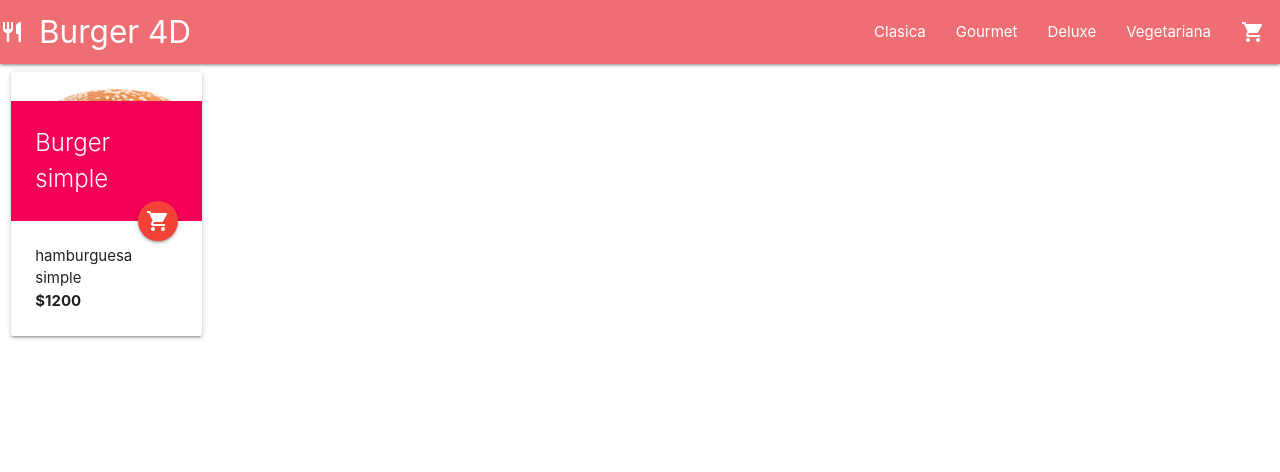
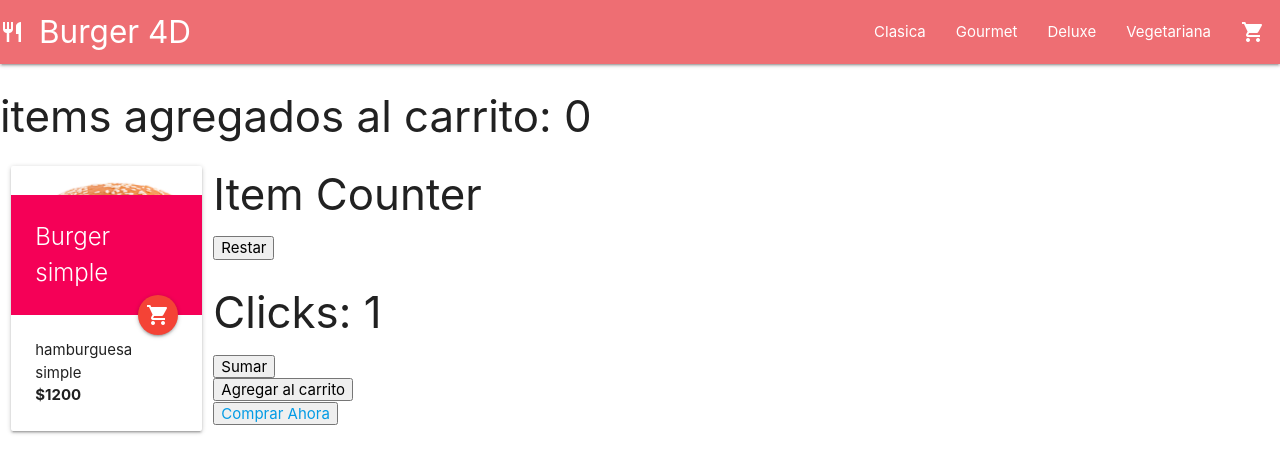
Before and after one commit to anahinarvaez/coderhouse-react, a React (Create React App) app: page /items/1 in a window 1280 px wide. Shown: the top 472 px of the page. Built offline with nearby package versions, Linux system fonts and the light colour scheme.

Commit message:
entrega8

```diff
--- a/src/App.js
+++ b/src/App.js
@@ -3,6 +3,7 @@ import NavBar from './components/navbar/navbar';
 import ItemListContainer from './pages/itemListContainer/ItemListContainer';
 import ItemDetailContainer from './pages/itemDetailContainer/ItemDetailContainer';
 import { BrowserRouter, Route, Routes } from 'react-router-dom';
+import Cart from './pages/cart/cartContainer';
 
 function App() {
   return (
@@ -12,6 +13,7 @@ function App() {
         <NavBar></NavBar>
         <Routes>
           <Route path='/' element={<ItemListContainer></ItemListContainer>}></Route>
+          <Route path='/cart' element={<Cart></Cart>}></Route>
           <Route path='/categories/:categoryId' element={<ItemListContainer></ItemListContainer>}></Route>
           <Route path='/items/:itemId' element={<ItemDetailContainer></ItemDetailContainer>}></Route>
           <Route path='*' element={<ItemListContainer></ItemListContainer>}></Route>
--- /dev/null
+++ b/src/components/counter/itemCount.js
@@ -0,0 +1,27 @@
+import React, { useState } from "react";
+
+function ItemCount({ stock, initial, onAdd }) {
+    const [clicks, setClicks] = useState(initial);
+
+
+    const handlerIncrement = () => {
+        if (clicks < stock) { setClicks(clicks + 1); }
+
+    }
+    const handlerDecrement = () => {
+        if (clicks > initial) { setClicks(clicks - 1); }
+    }
+
+    return (
+        <div>
+            <h3>Item Counter</h3>
+            <button onClick={handlerDecrement}>Restar</button>
+            <h3>Clicks: {clicks}</h3>
+            <button onClick={handlerIncrement}>Sumar</button>
+            <br />
+            <button onClick={() => onAdd(clicks)}>Agregar al carrito</button>
+        </div>
+    );
+}
+
+export default ItemCount;
--- a/src/components/itemDetail/ItemDetail.jsx
+++ b/src/components/itemDetail/ItemDetail.jsx
@@ -1,8 +1,26 @@
-import React from "react";
+import React, { useState } from "react";
+import ItemCount from "../counter/itemCount";
+import Swal from "sweetalert2";
+import { NavLink } from "react-router-dom";
 
 const ItemDetail = ({ producto }) => {
+  const [counterData, setCounterData] = useState(0);
+
+  const onAdd = (quantityToAdd) => {
+        setCounterData(quantityToAdd);
+        Swal.fire({
+            position: 'top-end',
+            icon: 'success',
+            title: `fue agregado al carrito ${quantityToAdd} ${quantityToAdd > 1 ? 'items' : 'item'}`,
+            showConfirmButton: false,
+            timer: 1500
+        })
+  }
+
+
   return (
 <div class="row">
+<h3>items agregados al carrito: {counterData}</h3>
 <div class="col s12 m6 l2">
   <div class="card">
     <div class="card-image">
@@ -16,6 +34,8 @@ const ItemDetail = ({ producto }) => {
     </div>
   </div>
 </div>
+<ItemCount stock={30} initial={1} onAdd={onAdd}></ItemCount>
+<button><NavLink to={"/cart"}>Comprar Ahora</NavLink></button>
 </div>
   );
 };
--- /dev/null
+++ b/src/pages/cart/cartContainer.jsx
@@ -0,0 +1,9 @@
+import React from "react";
+
+
+const Cart = () => {
+    return (<h1>Cart</h1>)
+}
+
+
+export default Cart;
```
